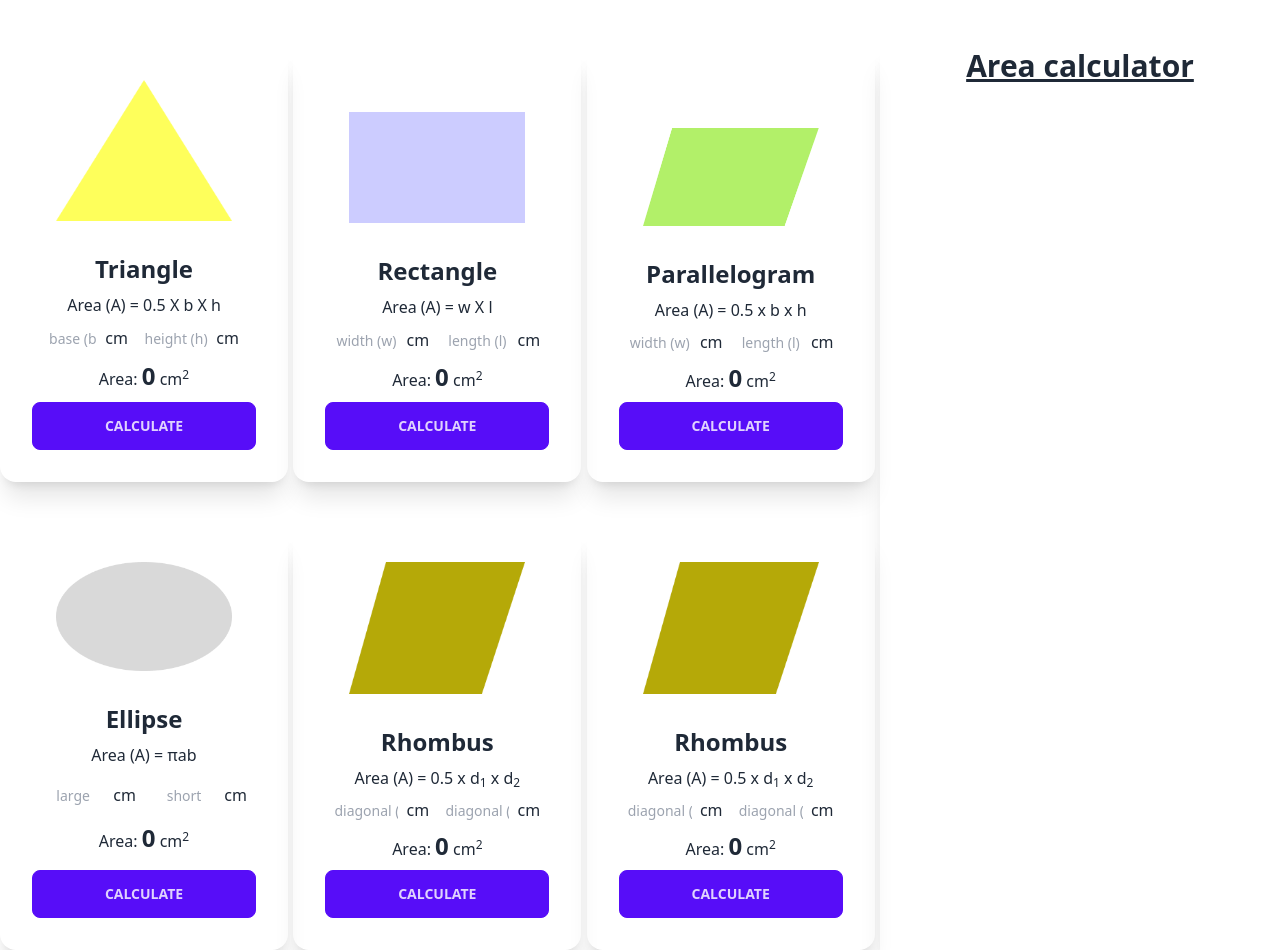
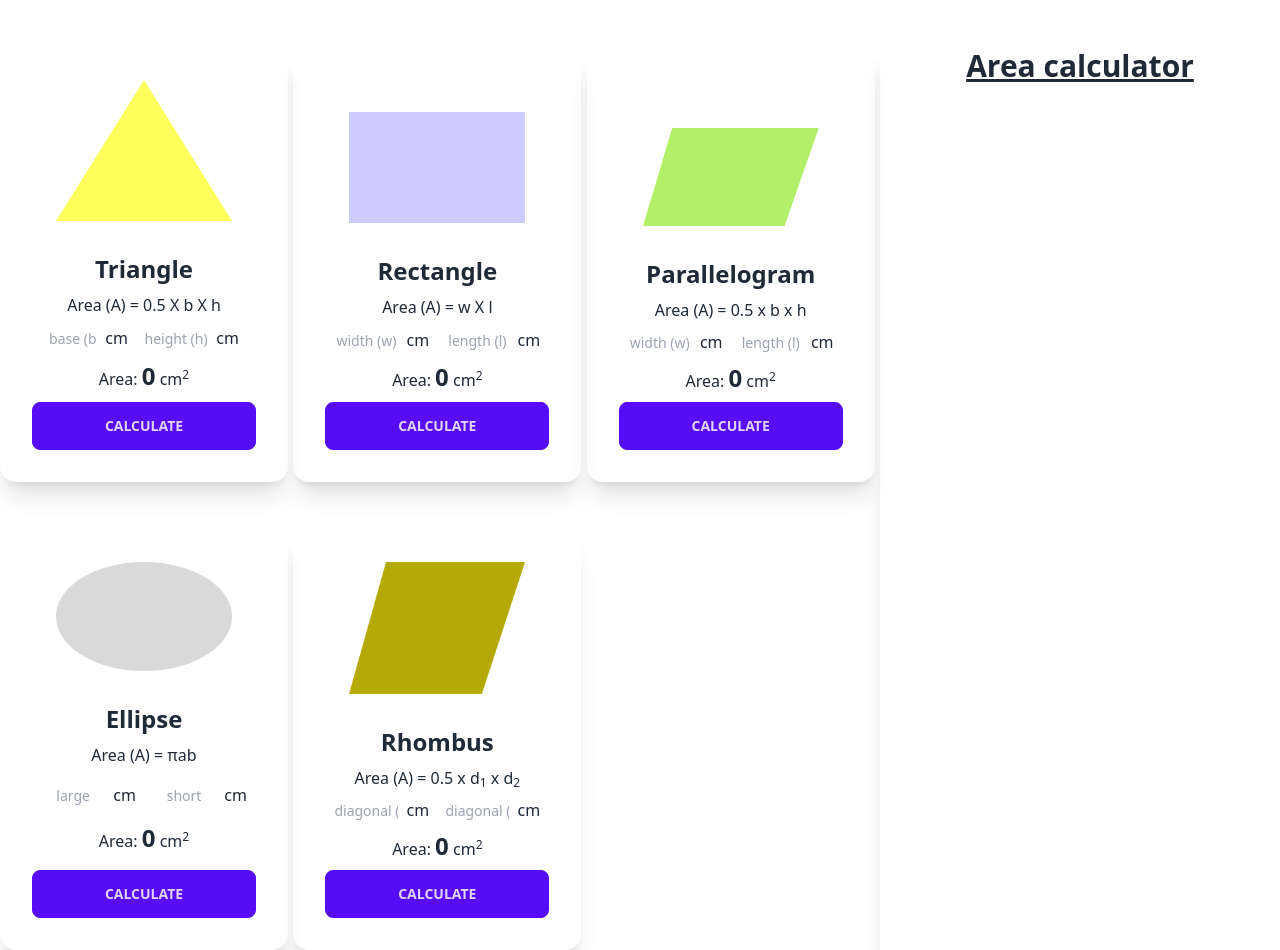
Before and after one commit to fakrul001/geometry-genius, a plain HTML site: page index.html in a window 1280 px wide. Drawn offline with nearby package versions, Linux system fonts and the light colour scheme.

Commit message:
checking completed

```diff
--- a/index.html
+++ b/index.html
@@ -120,26 +120,6 @@
               </div>
             </div>
           </div>
-          <!-- Another rhombus card -->
-          <div class="card w-72 shadow-xl pt-8 mt-12">
-            <figure><img class="w-44" src="/images/rhombus.png" alt="rhombus" /></figure>
-            <div class="card-body text-center">
-              <h2 class="font-semibold text-2xl">Rhombus</h2>
-              <p>Area (A) = 0.5 x d<sub>1</sub> x d<sub>2</sub></p>
-              <p>
-                <!-- rhombus first radius -->
-                <input id="rhombus-first-diagonal" type="text" class="text-sm w-16 text-center" placeholder="diagonal (1)">
-                <span class="ml-1">cm</span>
-                <!-- rhombus second radius -->
-                <input id="rhombus-second-diagonal" type="text" class="text-sm w-16 ml-3 text-center" placeholder="diagonal (2)">
-                <span class="ml-1">cm</span>
-              </p>
-              <p class="font-medium">Area: <span id="rhombus-area" class="font-bold text-2xl">0</span> cm<sup>2</sup></p>
-              <div class="card-actions">
-                <button onclick="calculateRhombusArea()" class="w-full btn btn-primary">Calculate</button>
-              </div>
-            </div>
-          </div>
         </div>
         <!-- area calculator -->
         <div class="flex-initial w-[400px] shadow-xl">
```
